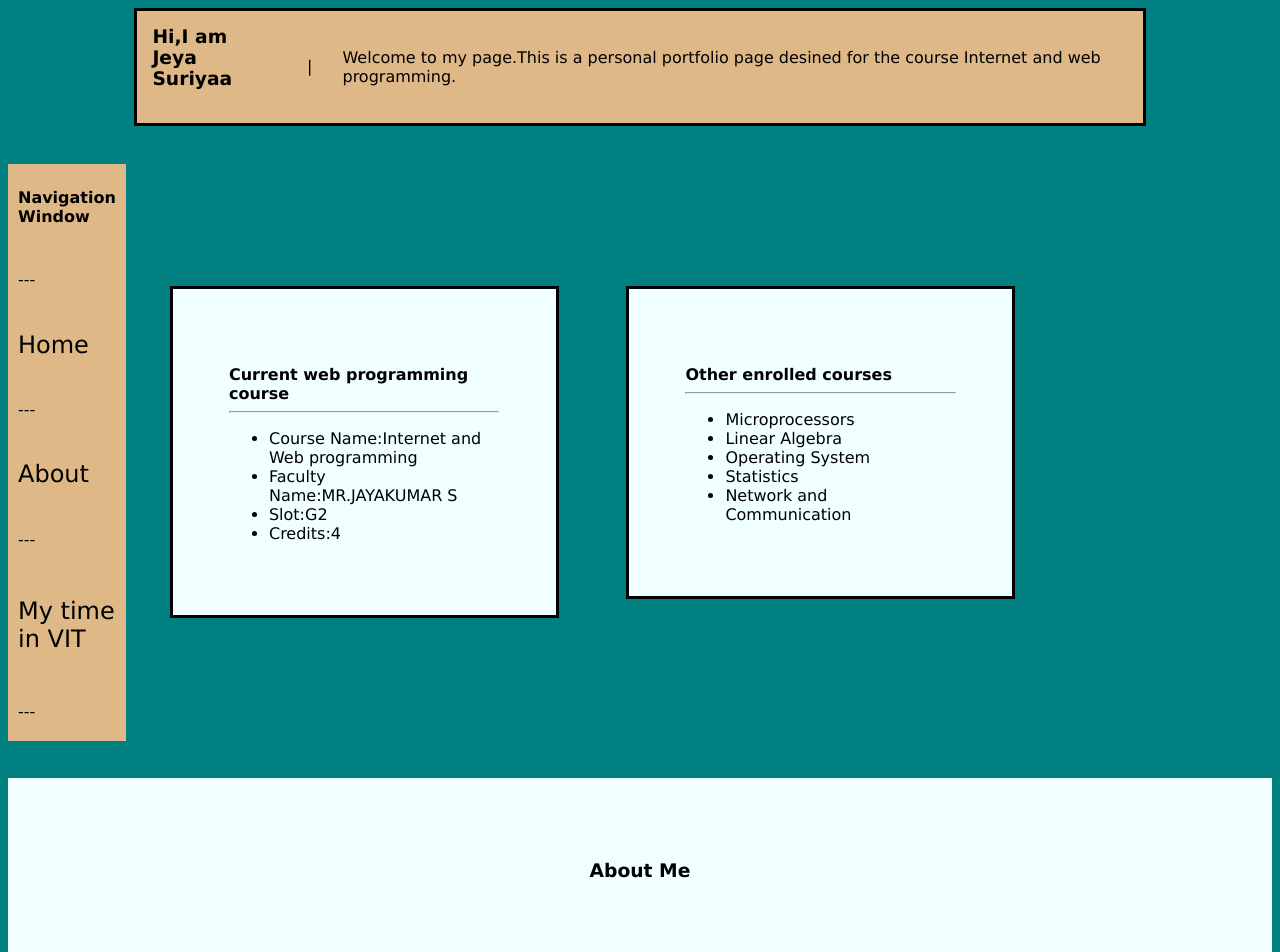
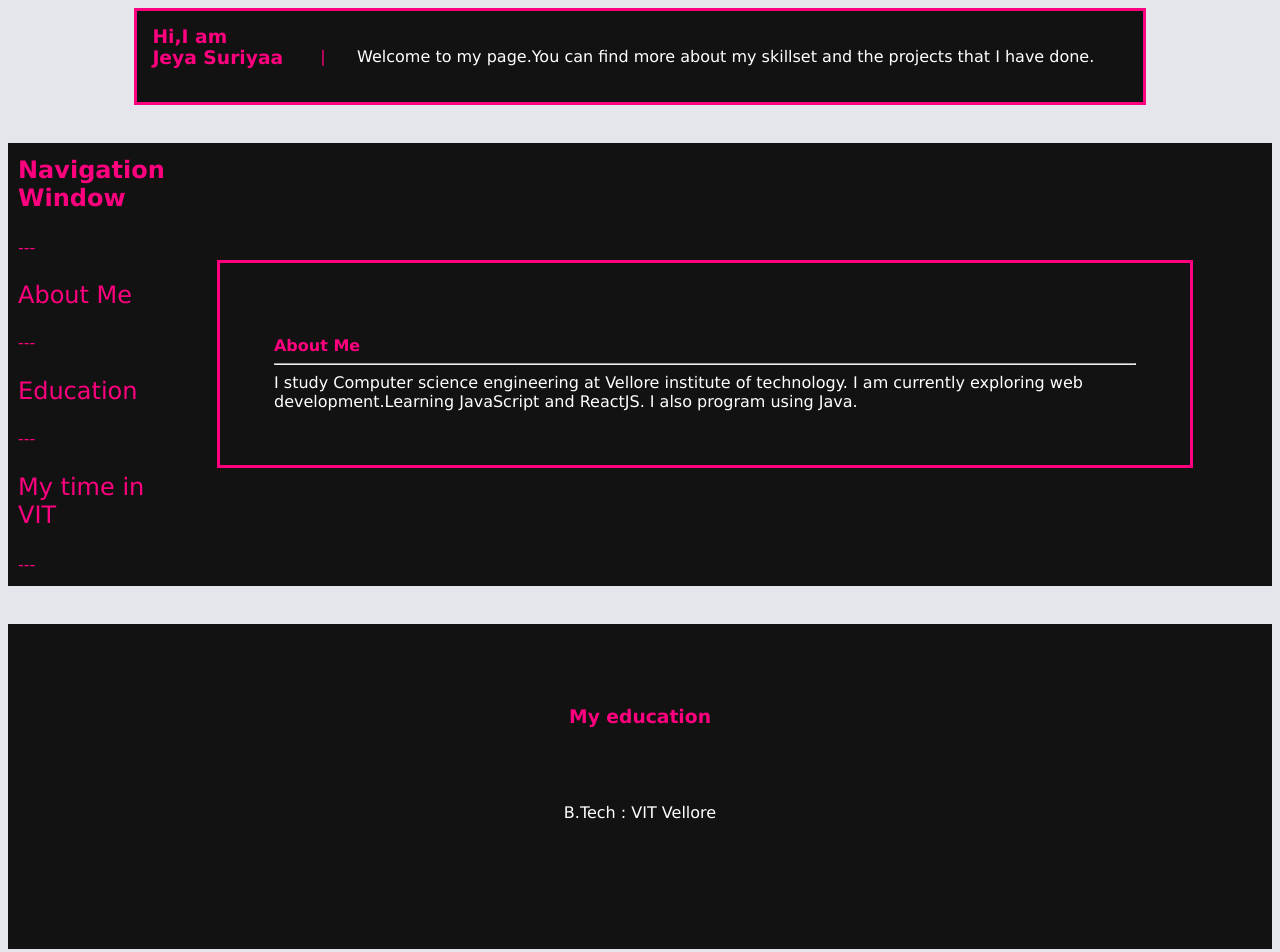
Before and after one commit to Jeya-Suriyaa/Jeya-Suriyaa.github.io, a plain HTML site: page index.html in a window 1280 px wide. Shown: the top 952 px of the page. Drawn offline with Linux system fonts and the light colour scheme.

Commit message:
Update index.html

```diff
--- a/index.html
+++ b/index.html
@@ -2,14 +2,14 @@
 
 <head>
 
-	<title>Personal Portfolio</title>
+	<title>Jeya Suriyaa M</title>
 
 </head>
 
-<body id="bd" style="font-family: Verdana, Geneva, Tahoma, sans-serif; background-color: #008080;">
+<body id="bd" style="font-family: Verdana, Geneva, Tahoma, sans-serif; background-color: #E4E6EB;">
 
-	<table id="home" width="80%" cellpadding="15" cellspacing="0" bgcolor="burlywood"
-		style="margin-left:10%; margin-right: 10%; border: solid;">
+	<table id="about" width="80%" cellpadding="15" cellspacing="0" bgcolor="#121212"
+		style="margin-left:10%; margin-right: 10%; border: solid;color:#ff007f;">
 		<tr>
 			<td rowspan=2 style="text-align: left;">
 				<h3>Hi,I am <br>Jeya Suriyaa<br></h3>
@@ -17,97 +17,82 @@
 			<td>
 				|
 			</td>
-			<td>
-				Welcome to my page.This is  a personal portfolio page desined for the course Internet and web programming.
+			<td style="color: white";>
+				Welcome to my page.You can find more about my skillset and the projects that I have done.
 			</td>
 		</tr>
 	</table>
+
 	<br><br>
 
-	<table  cellspacing="0" cellpadding="10" style="width: 100%;background-color:burlywood ;">
+	<table  cellspacing="0" cellpadding="10" style="width: 100%;background-color:#121212 ;color:#ff007f">
 		<tr>
-			<td style="width:3% " ><b>Navigation<br>Window</b></td>
-			<td  style="background-color: #008080" rowspan="8"><div id="projects" >
+			<td style="width:3% " ><font size="5"><b>Navigation<br>Window</b></font></td>
+
+			<td  style="background-color:#121212" rowspan="8">
+
+				<div id="projects" >
+
 
 					<div id="divone"
-					style="float: left; width:24%; height:70%;margin:10% 3% 10% 3%; padding:5% 5% 5% 5% ;background-color:azure;border-style: solid;">
+						style="float: left; width:80%; height:70%;margin:10% 3% 10% 3%; padding:5% 5% 5% 5% ;background-color:#121212;azure;border-style: solid;color: white;border-color: #ff007f;">
 						<br>
-					<B>Current web programming course</B>
+						<B style="color: #ff007f;">About Me</B>
 						<hr>
-					<ul>
 
-						<li>Course Name:Internet and Web programming</li>
-						<li>Faculty Name:MR.JAYAKUMAR S</li>
-						<li>Slot:G2</li>
-						<li>Credits:4</li>
 
-					</ul></b>
+							I study Computer science engineering at Vellore institute of technology.
+							I am currently exploring web development.Learning JavaScript and ReactJS.
+							I also program using Java.
+
 					</div>
 
-				<div
-					style="float: left; width:24%; height:70%;margin:10% 3% 10% 3%; padding:5% 5% 5% 5% ; background-color:azure;border-style: solid;">
-					<br>
-					<B>Other enrolled courses</B>
-					<hr>
-					<ul>
-
-						<li>Microprocessors</li>
-						<li>Linear Algebra</li>
-						<li>Operating System</li>
-						<li>Statistics</li>
-						<li>Network and Communication</li>
-
-					</ul></b>
 				</div>
 
+			</td>
 
-
-			</div></td>
-
-		</tr>
-		<tr><td style="color:black">
-			---   </td>
-	</tr >
-		<tr >  <td style="color:black">
-			<a href="#home" style="text-decoration:none">
-				<font  size="5" color=black>
-					Home
-				</font>
-			</a>   </td>
-		</tr>
-
-		<tr><td style="color:black">
-			---   </td>
 		</tr>
 
 
+		<tr><td >---   </td></tr >
 
-		<tr><td style="color:black">
-			<a href="#about" style="text-decoration:none">
-				<font size="5" color=black>
-					About
+		<tr >
+			<td >
+			<a href="#about"  style="text-decoration:none;color: #ff007f;" >
+				<font  size="5">
+					About Me
 				</font>
 			</a>
 			</td>
 		</tr>
 
-		<tr><td style="color:black">
-			---
+		<tr><td >---   </td></tr>
+
+
+
+		<tr>
+			<td >
+			<a href="#edu" style="text-decoration:none;color: #ff007f;">
+				<font size="5" >
+					Education
+				</font>
+			</a>
 		    </td>
 		</tr>
 
+		<tr><td >---</td></tr>
+
 		<tr>
-		  <td style="color:black">  <a href="#p1" style="text-decoration:none">
-				<font size="5" color=black>
+		  <td >
+		  <a href="#p1" style="text-decoration:none;color: #ff007f;">
+				<font size="5" >
 					My time in VIT
 				</font>
 		  </a>
 		  </td>
 		</tr >
 
-		<tr>  <td style="color:black">
-				---   </td>
-		</tr>
+		<tr>  <td >---   </td></tr>
 
 
 
@@ -117,29 +102,22 @@
 	</table>
 
 
-<div id="about" style="width: 100%; background-color: azure;">
-
-
-<div style="width: 60%;height:10%; text-align: center;margin:3% 20% 3% 20%;padding-top: 5%;"><h3>About Me</h3></div>
-
+	<div id="edu" style="width: 100%; background-color: #121212;color: white;">
+		<div style="width: 60%;height:10%; text-align: center;margin:3% 20% 3% 20%;padding-top: 5%;"><h3 style="color: #ff007f;">My education</h3></div>
 		<div style="width: 60%; text-align: center;margin:3% 20% 3% 20%;padding-bottom: 10%;">
 
-I study Computer science engineering at Vellore institute of technology.
-I would lke to pursue data analalytics and statistical modelling.
-I can program in html and css.
-This site is being done as an assignment for the course internt and web programming.
+				B.Tech   : VIT Vellore
 
 		<br>
-
 		</div>
 	</div>
 
-<div id="p1" style="float:none;margin:25px ; width:90%;border:solid;border-color: azure; color:azure; height:10%; text-align: center;">
+	<div id="p1" style="float:none;margin:25px ; width:90%;border:solid;border-color: #121212; color:#121212; height:10%; text-align: center;">
 		<h4>MY TIME IN VIT</h4>
+	</div>
 
-	</div>
-<div id="p2" style="float:left; margin:2% ; width:45%; border:solid; height: 30%;background-color: burlywood;">
-	<h4>Programming languages I learnt</h4>
+	<div id="p2" style="float:left; margin:2% ; width:45%; border:solid; height: 30%;background-color: #121212;color: white;border-color: #ff007f;">
+		<h4 style="color:#ff007f ;">Programming languages I learnt</h4>
 		<ul style="text-align: left;">
 			<li>Java</li>
 			<li>C++</li>
@@ -148,12 +126,11 @@ This site is being done as an assignment for the course internt and web programm
 			<li>PHP</li>
 			<li>Python</li>
 		</ul>
+	</div>
 
-</div>
-<div id="p3" style="float:right;margin:2% ; width:45%;border:solid;height: 30%;background-color: burlywood;">
-	<h4>My works</h4>
+	<div id="p3" style="float:right;margin:2% ; width:45%;border:solid;height: 30%;background-color: #121212;color: white;border-color: #ff007f;">
+		<h4 style="color:#ff007f ;">My works</h4>
 		<ul style="text-align: left;">
-
 			<li>Social Network analysis using python</li>
 			<li>Relational Database management system</li>
 			<li>Health assisstant using Machine Learning</li>
@@ -164,19 +141,14 @@ This site is being done as an assignment for the course internt and web programm
 	</div>
 
 
-
-
-
-
-
-	<table id="footer" border="0" width="100%" height="10%" cellpadding="10" cellspacing="0" bgcolor="azure" style="text-align: center;">
+	<table id="footer" border="0" width="100%" height="10%" cellpadding="10" cellspacing="0" bgcolor="#121212" style="text-align: center;color:#ff007f">
 
 		<tr>
 
 			<td>Thank you For visiting my page.</td>
 			<td><button onclick="scrollToTop()">Go to Top</button></td>
 		</tr>
-
+	</table>
 
 
 	<script>
@@ -187,5 +159,4 @@ function scrollToTop() {
 
 	</script>
 </body>
-
 </html>
```
Lines whose indentation alone changed are shown as unchanged.
